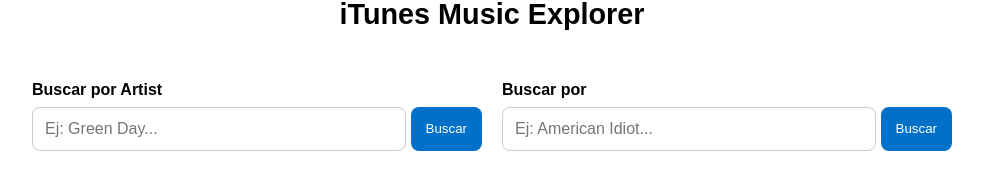
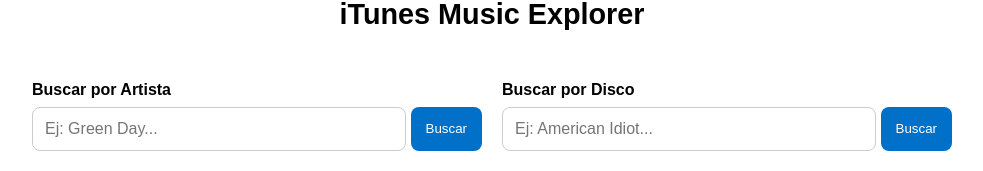
Before and after one commit to Elrond82/Itunes-app, a React (Vite) app: page / in a window 1280 px wide. Shown: the part 439-610 px from the top of the page, without its empty margins (148-1131 px from the left). Built offline with nearby package versions, Linux system fonts and the light colour scheme.

Commit message:
Actualizacion

```diff
--- a/src/App.jsx
+++ b/src/App.jsx
@@ -72,7 +72,7 @@
       <div className="responsive-container" style={{ display: 'flex', gap: '20px', justifyContent: 'center', marginBottom: '40px' }}>
 
         <div className="responsive-item" style={{ display: 'flex', flexDirection: 'column', gap: '8px', width: '45%' }}>
-          <label style={{ fontWeight: 'bold' }}>Buscar por Artist</label>
+          <label style={{ fontWeight: 'bold' }}>Buscar por Artista</label>
           <div style={{ display: 'flex', gap: '5px' }}>
             <input
               placeholder="Ej: Green Day..."
@@ -85,7 +85,7 @@
         </div>
 
         <div className="responsive-item" style={{ display: 'flex', flexDirection: 'column', gap: '8px', width: '45%' }}>
-          <label style={{ fontWeight: 'bold' }}>Buscar por </label>
+          <label style={{ fontWeight: 'bold' }}>Buscar por Disco</label>
           <div style={{ display: 'flex', gap: '5px' }}>
             <input
               placeholder="Ej: American Idiot..."
```
